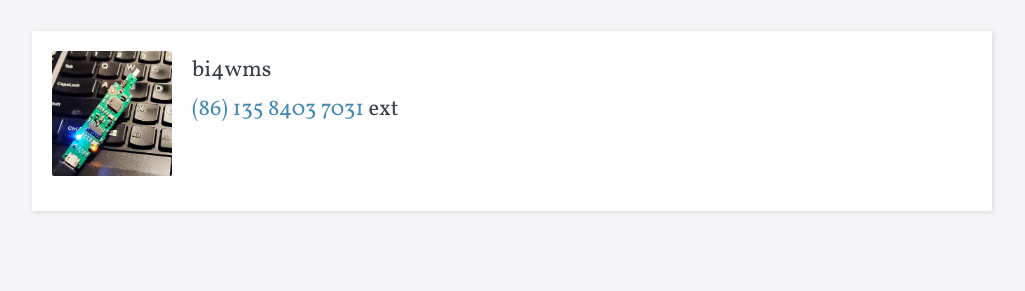
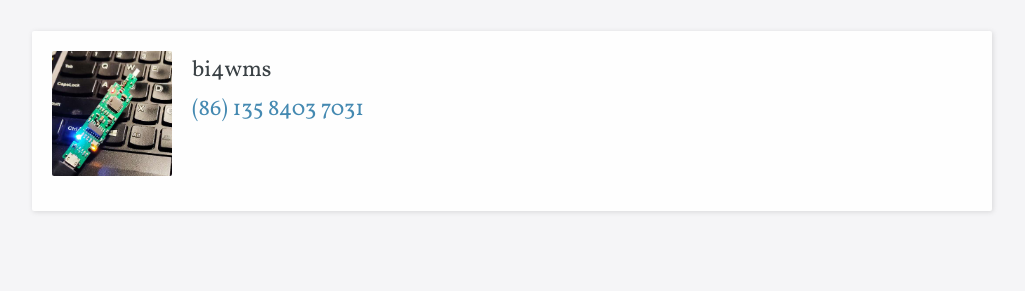
Before and after one commit to bi4wms/bi4wms.github.io, a Jekyll site: the page built from _posts/2020-09-30-AndroidTouche控制器.md, in a window 1280 px wide and 900 px high, scrolled down 1410 px. Shown: the part 166-457 px from the top of the window, without its empty margins (128-1153 px from the left). Built offline with Jekyll 4.4.1, drawn with Linux system fonts in a browser that asks for light colours; some web fonts are replaced.

Commit message:
Update staff-member.html

```diff
--- a/_includes/staff-member.html
+++ b/_includes/staff-member.html
@@ -5,7 +5,7 @@
 	<ul class="staff-info">
 		<li>{{ include.member.name }}</li>
 		<li><small>{{ include.member.credentials }}</small></li>
-		<li><a href="tel:{{ site.data.company.contact_phone_number }}">{{ site.data.company.contact_phone_number }}</a>  ext {{ include.member.phone_extension }}</p></li>
+		<li><a href="tel:{{ site.data.company.contact_phone_number }}">{{ site.data.company.contact_phone_number }}</a>  <!--ext {{ include.member.phone_extension }}---></p></li>
 	</ul>
 </div>
 
```
